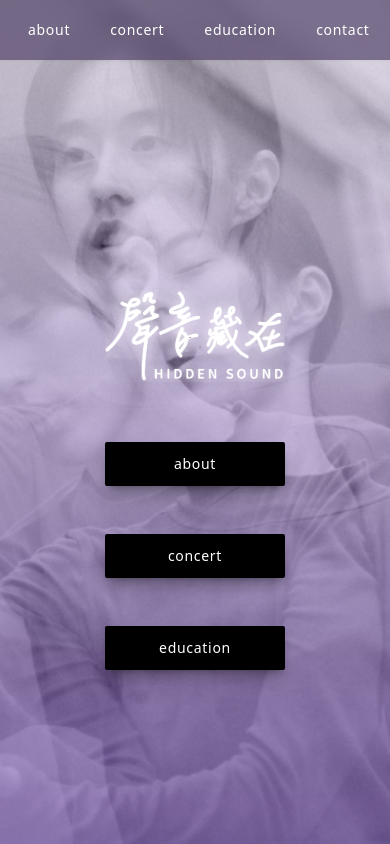
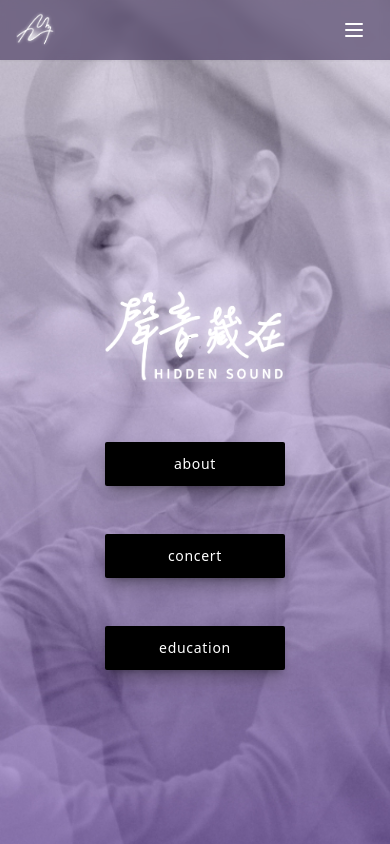
Before and after one commit to nyannyn/hidden-sound, a React (Vite) app: page / in a window 390 px wide. Shown: the top 844 px of the page. Built offline with nearby package versions, Linux system fonts and the light colour scheme.

Commit message:
修改導航顯示:在手機板螢幕時，用折疊選單

```diff
--- a/src/components/Header.tsx
+++ b/src/components/Header.tsx
@@ -1,10 +1,72 @@
 import { Link } from "react-router-dom";
+import { useState } from "react";
 
+// HeaderProps 是一個 interface，這個 props 是在父層元件（例如 About.tsx、homepage.tsx 等）引入 Header 時傳進來的。
+// 例如：<Header navigation={siteConfig.navigation} />
+// 其中 navigation 來自 siteConfig 設定，型別就符合 HeaderProps 的要求。
 interface HeaderProps {
   navigation: Array<{
     name: string;
     href: string;
   }>;
+}
+
+// 手機版漢堡選單元件
+function HamburgerMenu({ navigation }: HeaderProps) {
+  const [open, setOpen] = useState(false);
+
+  // 點擊連結後自動關閉選單
+  const handleLinkClick = () => setOpen(false);
+
+  return (
+    <div className="relative">
+      <button
+        className="inline-flex items-center justify-center p-2 rounded-md text-white hover:bg-white/10 focus:outline-none focus:ring-2 focus:ring-inset focus:ring-white"
+        aria-controls="mobile-menu"
+        aria-expanded={open}
+        onClick={() => setOpen((prev) => !prev)}
+      >
+        <span className="sr-only">開啟主選單</span>
+        {/* 漢堡 icon */}
+        <svg
+          className={`h-6 w-6 transition-transform duration-200 ${open ? "rotate-90" : ""}`}
+          xmlns="http://www.w3.org/2000/svg"
+          fill="none"
+          viewBox="0 0 24 24"
+          stroke="currentColor"
+          aria-hidden="true"
+        >
+          {open ? (
+            // 關閉 icon (X)
+            <path strokeLinecap="round" strokeLinejoin="round" strokeWidth={2} d="M6 18L18 6M6 6l12 12" />
+          ) : (
+            // 漢堡 icon
+            <path strokeLinecap="round" strokeLinejoin="round" strokeWidth={2} d="M4 6h16M4 12h16M4 18h16" />
+          )}
+        </svg>
+      </button>
+      {/* 下拉選單 */}
+      {open && (
+        <div
+          id="mobile-menu"
+          className="absolute right-0 mt-2 w-40 origin-top-right rounded-md shadow-lg bg-[#56496c] ring-1 ring-black ring-opacity-5 z-50"
+        >
+          <div className="py-1 flex flex-col">
+            {navigation.map((item) => (
+              <Link
+                key={item.name}
+                to={item.href}
+                onClick={handleLinkClick}
+                className="block px-4 py-2 text-base font-medium text-white hover:bg-white/10 rounded transition-all"
+              >
+                {item.name}
+              </Link>
+            ))}
+          </div>
+        </div>
+      )}
+    </div>
+  );
 }
 
 const Header = ({ navigation }: HeaderProps) => {
@@ -19,6 +81,7 @@ const Header = ({ navigation }: HeaderProps) => {
     <nav className="fixed top-0 w-full bg-[#56496cb8] backdrop-blur-sm z-50 shadow-sm">
       <div className="max-w-7xl mx-auto px-4 sm:px-6 lg:px-8">
         <div className="flex justify-between items-center">
+          {/* Logo 區塊 */}
           <div className="flex items-center">
             <Link
               to="/"
@@ -31,7 +94,8 @@ const Header = ({ navigation }: HeaderProps) => {
               />
             </Link>
           </div>
-          <div className="flex">
+          {/* 桌面版選單 */}
+          <div className="hidden sm:flex">
             <div className="flex items-baseline space-x-4 sm:space-x-8">
               {navigation.map((item) => (
                 <Link
@@ -44,6 +108,10 @@ const Header = ({ navigation }: HeaderProps) => {
               ))}
             </div>
           </div>
+          {/* 手機版漢堡選單按鈕 */}
+          <div className="sm:hidden flex items-center">
+            <HamburgerMenu navigation={navigation} />
+          </div>
         </div>
       </div>
     </nav>
```
